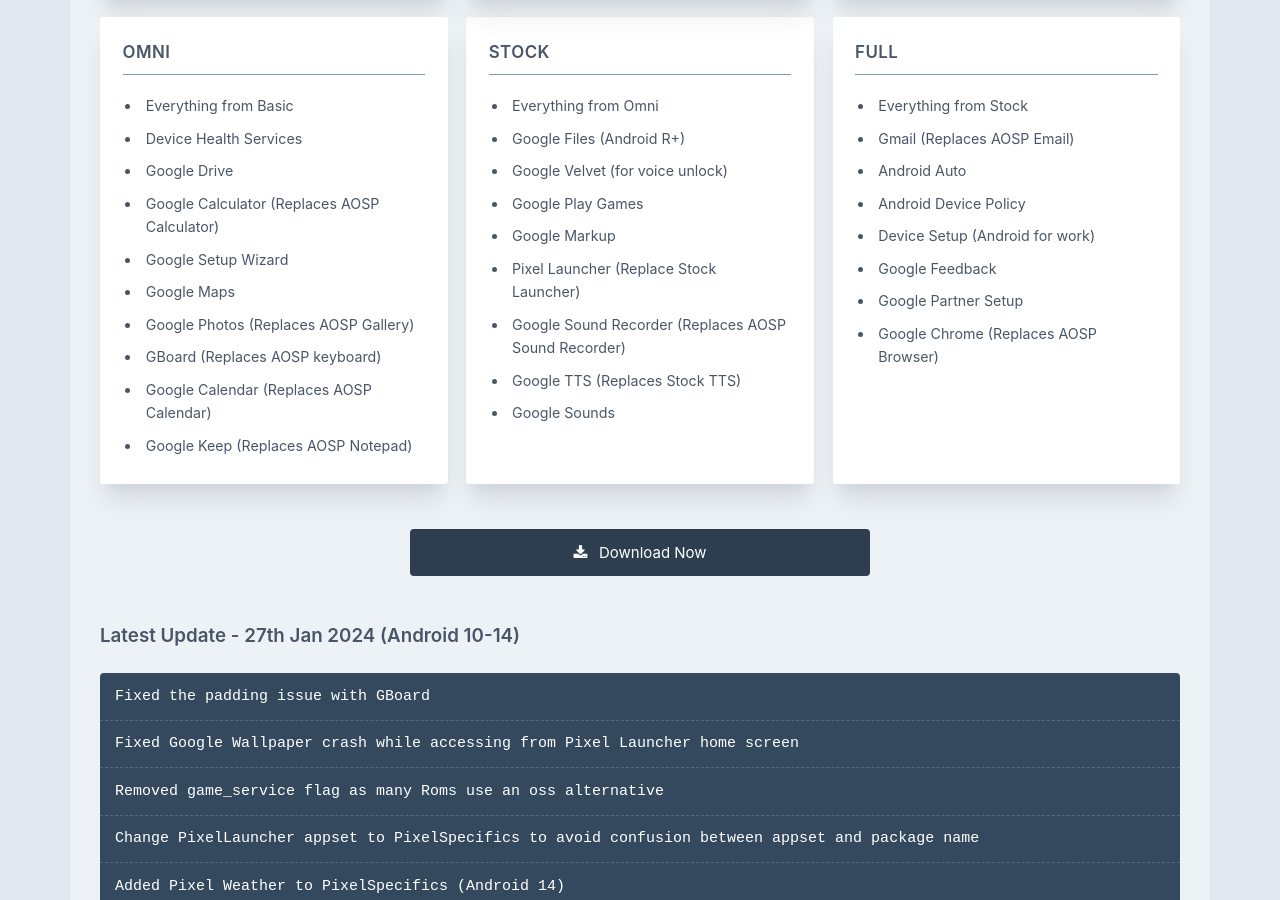
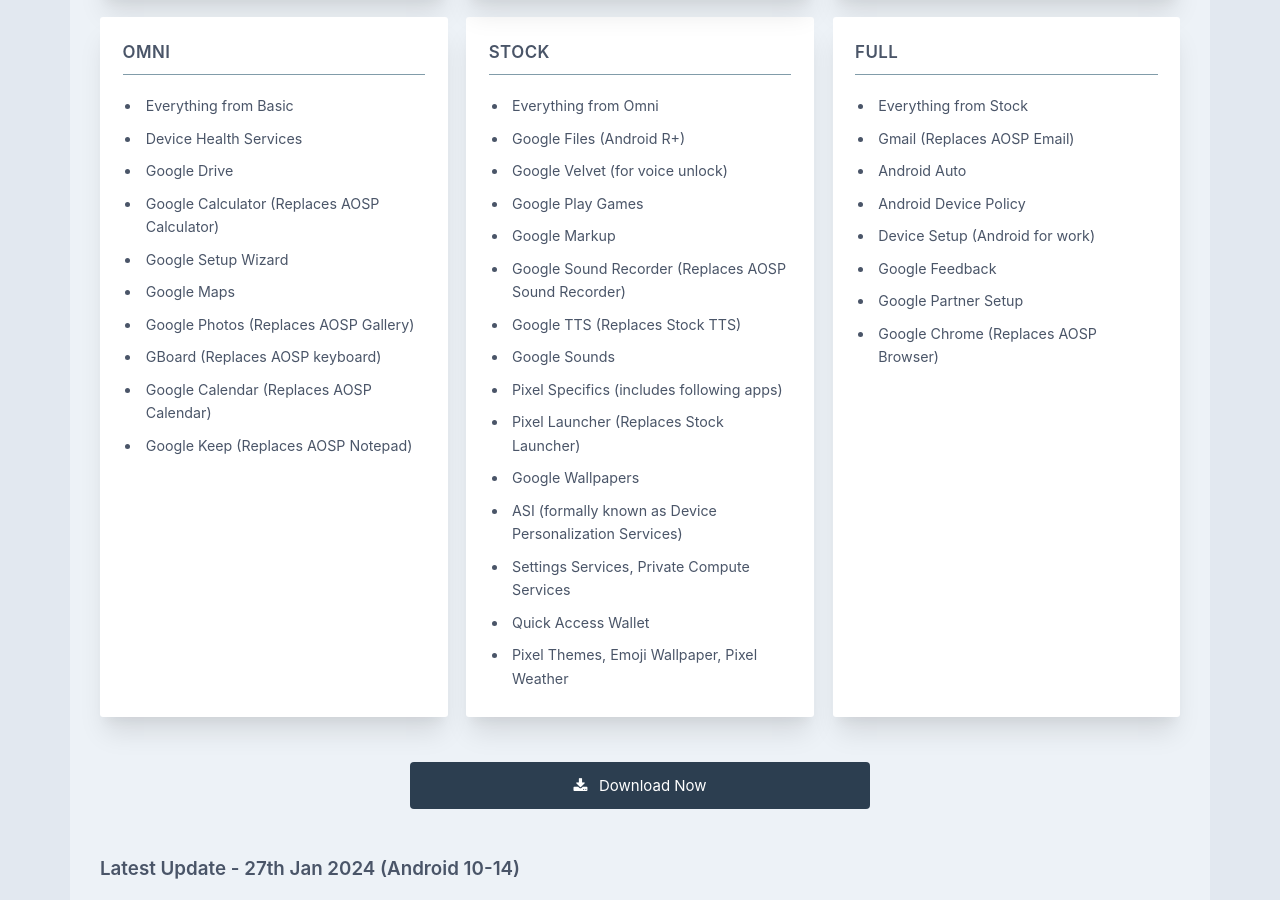
Before and after one commit to nikgapps/nikgapps.github.io, a Jekyll site: the page built from downloads.html, in a window 1280 px wide and 900 px high, scrolled down 721 px. Built offline with Jekyll 4.4.1, drawn with Linux system fonts in a browser that asks for light colours; nearby versions of some CDN libraries; some web fonts are replaced.

Commit message:
Update the apps that are offered as part of omni package

```diff
--- a/_data/downloads.yaml
+++ b/_data/downloads.yaml
@@ -36,10 +36,16 @@
           - item: Google Velvet (for voice unlock)
           - item: Google Play Games
           - item: Google Markup
-          - item: Pixel Launcher (Replace Stock Launcher)
           - item: Google Sound Recorder (Replaces AOSP Sound Recorder)
           - item: Google TTS (Replaces Stock TTS)
           - item: Google Sounds
+          - item: Pixel Specifics (includes following apps)
+          - item: Pixel Launcher (Replaces Stock Launcher)
+          - item: Google Wallpapers
+          - item: ASI (formally known as Device Personalization Services)
+          - item: Settings Services, Private Compute Services
+          - item: Quick Access Wallet
+          - item: Pixel Themes, Emoji Wallpaper, Pixel Weather
 
     - title: Full
       pkgs:
```
